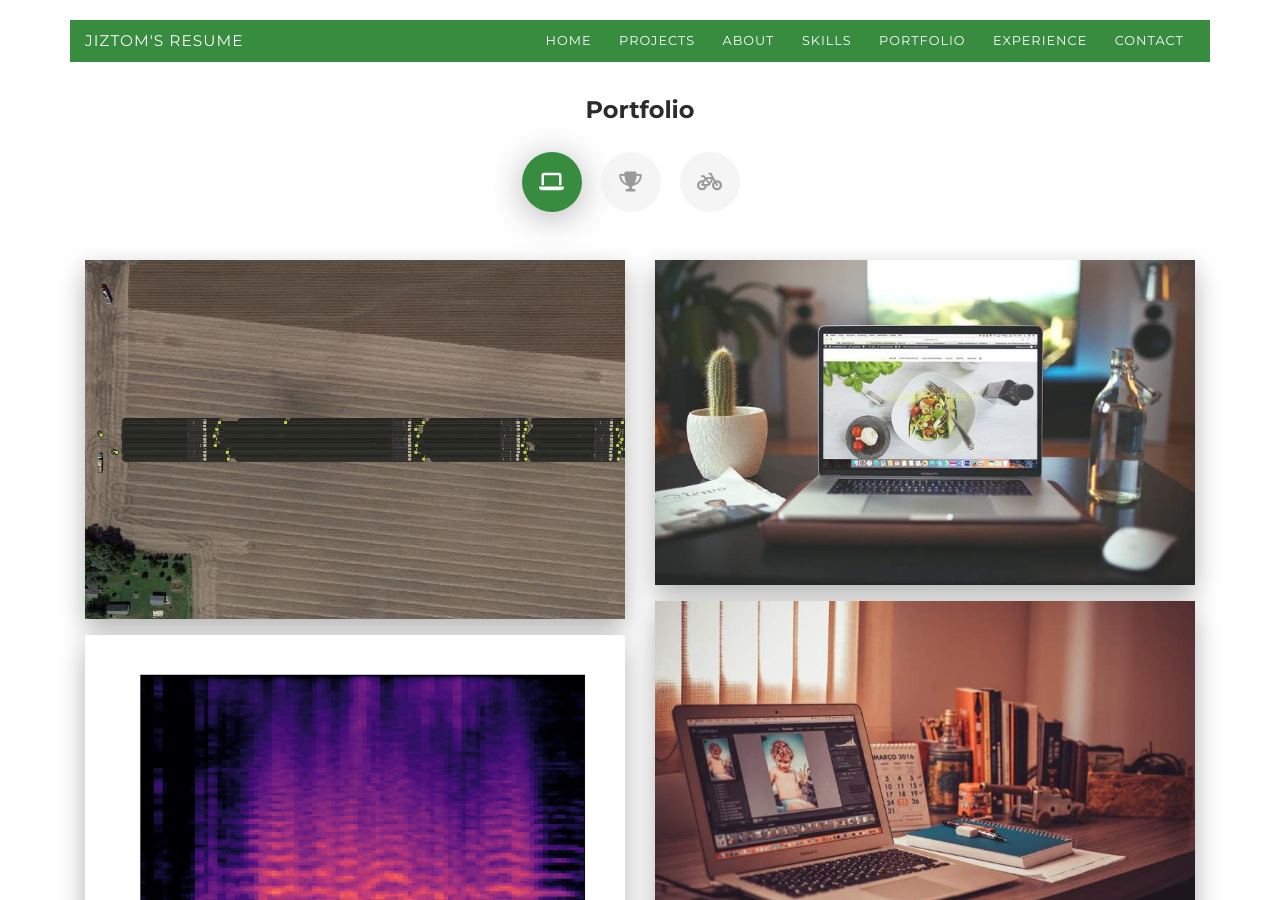
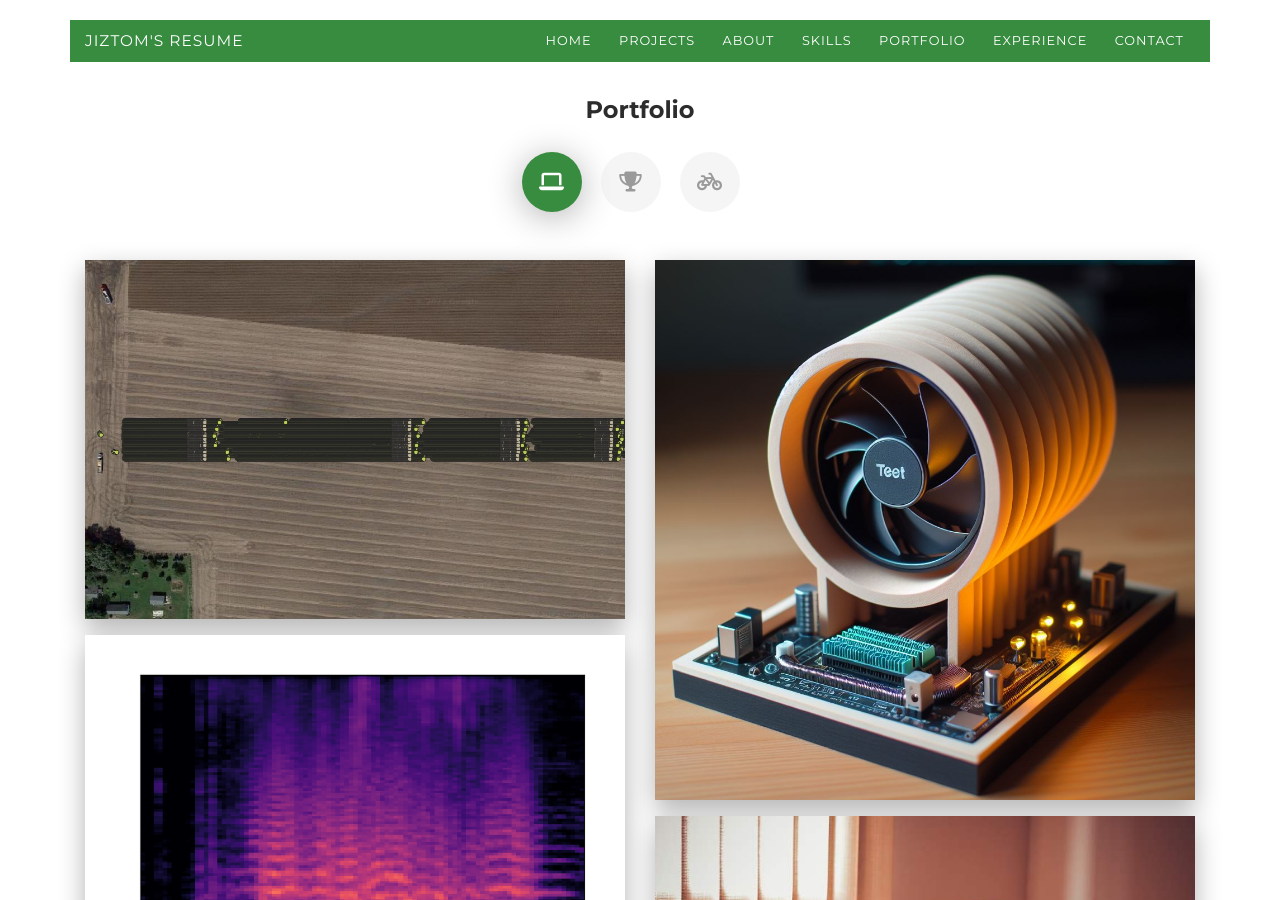
Before and after one commit to jiztom/jiztom.github.io, a Jekyll site: the page built from docs/Jiztom.html, in a window 1280 px wide and 900 px high, scrolled down 1326 px. Built offline with Jekyll 4.4.1, drawn with Linux system fonts in a browser that asks for light colours; nearby versions of some CDN libraries.

Commit message:
Update Jiztom.html - added DeweyDcut

```diff
--- a/docs/Jiztom.html
+++ b/docs/Jiztom.html
@@ -220,7 +220,7 @@ author: "Jiztom Kavalakkatt Francis"
             </div>
             <div class="col-md-6">
               <div class="cc-porfolio-image img-raised" data-aos="fade-up" data-aos-anchor-placement="top-bottom"><a href="#web-development">
-                  <figure class="cc-effect"><img src="images/project-3.jpg" alt="Image"/>
+                  <figure class="cc-effect"><img src="images/DeweyDuct.png" alt="Image"/>
                     <figcaption>
                       <div class="h4">Mini Wind Tunnel Project - 3M</div>
                       <p>3D Modelling</p>
```
